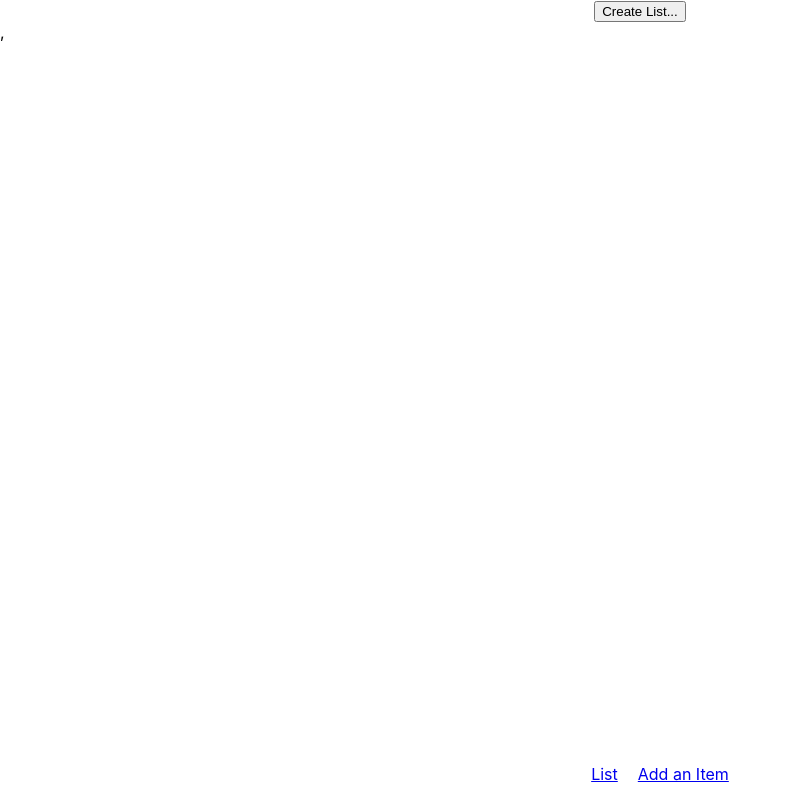
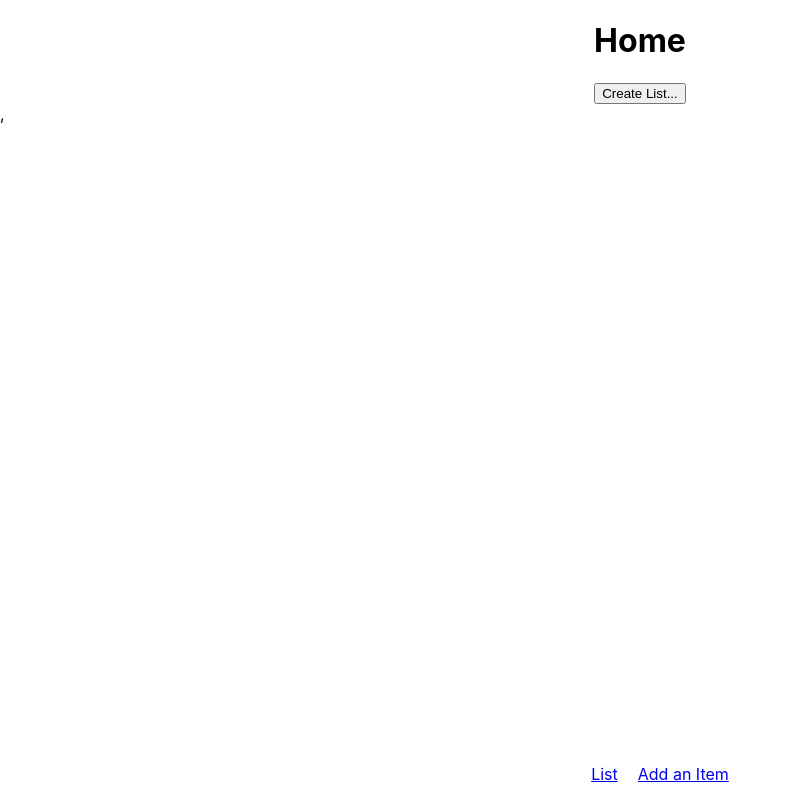
Before and after one commit to the-collab-lab/tcl-27-smart-shopping-list, a React (Create React App) app: page / in a window 1280 px wide. Shown: the whole page, without its empty margins (0-790 px from the left). Built offline with nearby package versions, Linux system fonts and the light colour scheme.

Commit message:
Add Home.js component and import into App.js
Co-authored-by: Dani Poplin <danih37@gmail.com>

```diff
--- a/src/App.js
+++ b/src/App.js
@@ -5,7 +5,7 @@ import firebase from 'firebase/app';
 import { useCollection } from 'react-firebase-hooks/firestore';
 import 'firebase/firestore';
 import getToken from './lib/tokens';
-
+import Home from './components/containers/Home';
 import GroceryContainer from './components/containers/GroceryContainer';
 import AddItem from './components/AddItem';
 import BottomNav from './components/BottomNav';
@@ -27,6 +27,7 @@ function App() {
 
   return (
     <div className="App">
+      <Home />
       <button onClick={handleClick}>Create List...</button>
       <BottomNav />
 
--- /dev/null
+++ b/src/components/containers/Home.js
@@ -0,0 +1,13 @@
+import React, { Component } from 'react';
+
+class Home extends Component {
+  render() {
+    return (
+      <div>
+        <h1>Home</h1>
+      </div>
+    );
+  }
+}
+
+export default Home;
```
